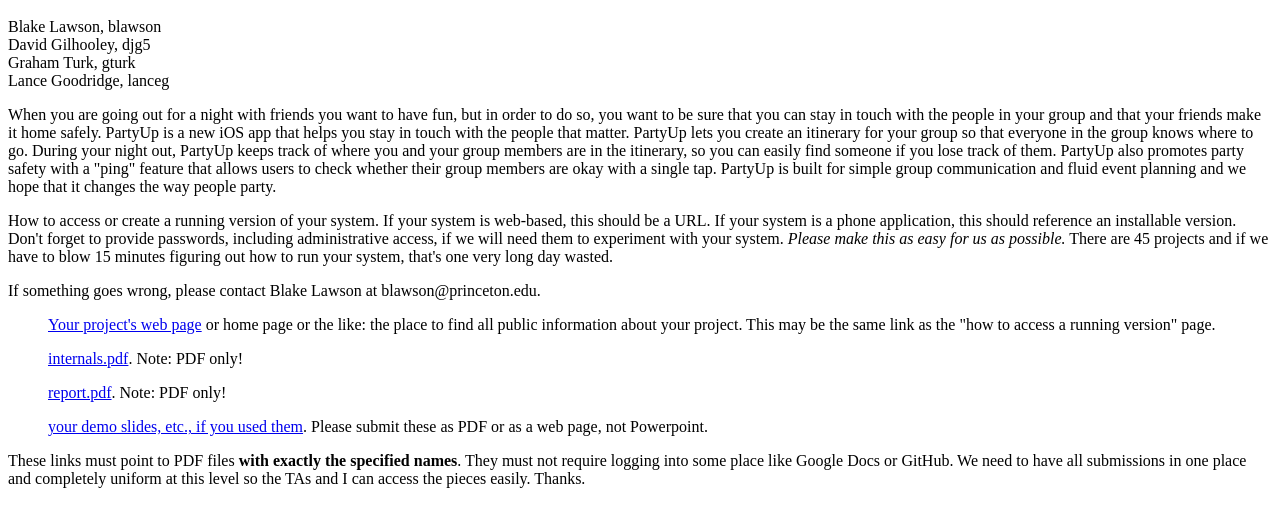
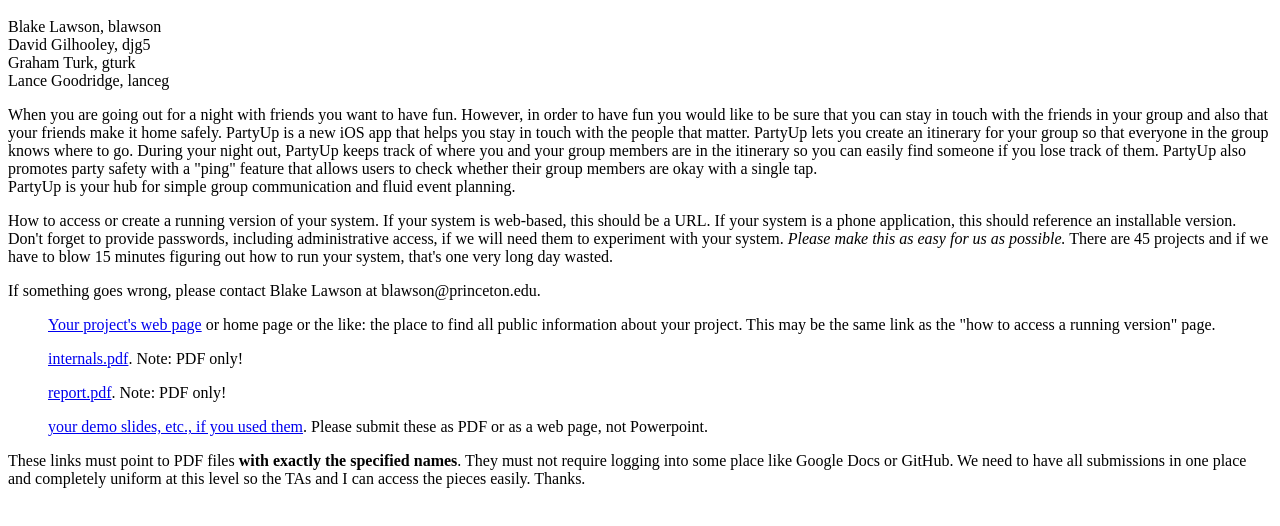
Before and after one commit to BDGL-Hacks/documentation-333, a plain HTML site: page index.html in a window 1280 px wide. Shown: the part 48-574 px from the top of the page. Drawn offline with Linux system fonts and the light colour scheme.

Commit message:
moved internals.tex and fixed html links

```diff
--- a/index.html
+++ b/index.html
@@ -15,18 +15,18 @@
     Lance Goodridge,  lanceg<br>
 
     <p>
-        When you are going out for a night with friends you want to have fun,
-        but in order to do so, you want to be sure that you can stay in touch
-        with the people in your group and that your friends make it home safely.
+        When you are going out for a night with friends you want to have fun.
+        However, in order to have fun you would like to be sure that you can stay in touch
+        with the friends in your group and also that your friends make it home safely.
         PartyUp is a new iOS app that helps you stay in touch with the people that matter.
         PartyUp lets you create an itinerary for your group so that everyone in the group
         knows where to go.
         During your night out, PartyUp keeps track of where you and your group members
-        are in the itinerary, so you can easily find someone if you lose track of them.
+        are in the itinerary so you can easily find someone if you lose track of them.
         PartyUp also promotes party safety with a "ping" feature that allows users to
         check whether their group members are okay with a single tap.
-        PartyUp is built for simple group communication and fluid event planning and
-        we hope that it changes the way people party.
+        <br>
+        PartyUp is your hub for simple group communication and fluid event planning.
     </p>
     <p>
         How to access or create a running version of your system.
@@ -49,13 +49,13 @@
             page.
         </p>
         <p>
-            <a href="http://www.cs.princeton.edu/courses/archive/spring15/cos333/internals.pdf">internals.pdf</a>.  Note: PDF only!
+            <a href="internals.pdf">internals.pdf</a>.  Note: PDF only!
         </p>
         <p>
-            <a href="http://www.cs.princeton.edu/courses/archive/spring15/cos333/report.pdf">report.pdf</a>.  Note: PDF only!
+            <a href="report.pdf">report.pdf</a>.  Note: PDF only!
         </p>
         <p>
-            <a href="http://www.cs.princeton.edu/courses/archive/spring15/cos333/demo.pdf">your demo slides, etc., if you used them</a>.
+            <a href="demo.pdf">your demo slides, etc., if you used them</a>.
             Please submit these as PDF or as a web page, not Powerpoint.
         </p>
     </blockquote>
```
Also changed, not shown: 2 other files.
